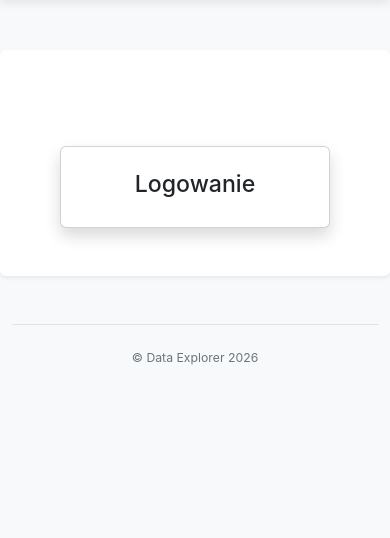
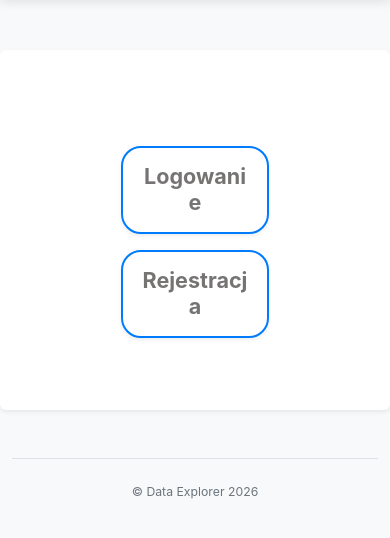
Before and after one commit to karolkamuda89-ux/Projekt, a Django app: page /login/ in a window 390 px wide. Shown: the part 56-594 px from the top of the page. Run offline with Django 5.2, Linux system fonts and the light colour scheme.

Commit message:
adding login logic

```diff
--- a/datasets/templates/registration/login.html
+++ b/datasets/templates/registration/login.html
@@ -2,16 +2,77 @@
 
 {%block content%}
     <div class="container mt-5">
-        <div class="row justify-content-center">
-            <div class="col-md-4">
-                <div class="card shadow p-4">
-                    <h3 class="text-center mb-1">Logowanie</h3>
+    <div class="row justify-content-center">
+        <div class="col-md-6">
 
+            <div class="row mb-4 row justify-content-center">
+                <div class="col-7 mb-3">
+                    <div class="card shadow-sm p-3 text-center" id = "logowanie" onclick="pokazFormularz('login')">
+                        <h4 class="mb-0">Logowanie</h4>
+                    </div>
                 </div>
 
+                <div class="col-7">
+                    <div class="card shadow-sm p-3 text-center" id = "rejstracja" onclick="pokazFormularz('register')">
+                        <h4 class="mb-0">Rejestracja</h4>
+                    </div>
+                </div>
             </div>
 
-        </div>
+            <div id="form-container">
 
+                <div class="card shadow p-4" id="login-form" style="display: none;">
+                    <h3 class="text-center mb-4">Zaloguj się</h3>
+                    <form method="post">
+                        {% csrf_token %}
+                        <div class="mb-3">
+                            <label class="form-label">Login</label>
+                            <input type="text" name="username" class="form-control" required>
+                        </div>
+                        <div class="mb-3">
+                            <label class="form-label">Hasło</label>
+                            <input type="password" name="password" class="form-control" required>
+                        </div>
+                        <button type="submit" class="btn btn-primary w-100">Wejdź</button>
+                    </form>
+                </div>
+
+                <div class="card shadow p-4" id="register-form" style="display: none;">
+                    <h3 class="text-center mb-4">Stwórz konto</h3>
+                    <form method="post" action="{% url 'register' %}">
+                        {% csrf_token %}
+                        <div class="mb-3">
+                            <label class="form-label">Login</label>
+                            <input type="login" name="username" class="form-control" required>
+                        </div>
+                        <div class="mb-3">
+                            <label class="form-label">Hasło</label>
+                            <input type="haslo" name="password" class="form-control" required>
+                        </div>
+                        <div class="mb-3">
+                            <label class="form-label">E-mail</label>
+                            <input type="email" name="email" class="form-control" required>
+                        </div>
+                        <button type="submit" class="btn btn-primary w-100">Zarejestruj</button>
+                    </form>
+                </div>
+
+            </div> </div>
     </div>
+</div>
+    <script>
+        function pokazFormularz(typ) {
+            document.getElementById('login-form').style.display = 'none';
+            document.getElementById('register-form').style.display = 'none';
+
+            if (typ === 'login'){
+                document.getElementById('login-form').style.display = 'block';
+                document.getElementById('logowanie').style.display = 'none';
+            } else if (typ ==='register'){
+                document.getElementById('register-form').style.display = "block";
+                document.getElementById('rejstracja').style.display = 'none';
+            }
+            }
+
+</script>
 {%endblock%}
--- a/datasets/urls.py
+++ b/datasets/urls.py
@@ -11,4 +11,5 @@ urlpatterns = [
     path('list/', views.file_list, name='list'),
     path('detail/<int:dataset_id>/', views.dataset_detail, name='dataset_detail'),
     path('login/', auth_views.LoginView.as_view(template_name="registration/login.html"), name='login'),
+    path('register/', views.register, name='register'),
 ]
--- a/static/css/main.css
+++ b/static/css/main.css
@@ -29,3 +29,43 @@ footer {
     color: #64748b;
     font-size: 0.875rem;
 }
+/* Wspólne style dla obu kafli */
+#logowanie, #rejstracja {
+    background-color: #ffffff !important;
+    border: 2px solid #007bff;
+    border-radius: 20px;
+    color: #767373;
+    padding: 25px;
+    transition: all 0.4s cubic-bezier(0.175, 0.885, 0.32, 1.275);
+    cursor: pointer;
+    display: block;
+    text-decoration: none;
+}
+
+/* Tekst wewnątrz */
+#logowanie h4, #rejstracja h4 {
+    font-weight: 700;
+    margin: 0;
+}
+
+/* --- EFEKTY HOVER --- */
+
+#logowanie:hover {
+    background-color: #007bff !important;
+    color: #ffffff !important;
+    transform: translateY(-8px) scale(1.02);
+    box-shadow: 0 15px 30px rgba(0, 123, 255, 0.3);
+}
+
+#rejstracja:hover {
+    background-color: #0056b3 !important;
+    color: #ffffff !important;
+    transform: translateY(-8px) scale(1.02);
+    box-shadow: 0 15px 30px rgba(0, 86, 179, 0.3);
+    border-color: #004085;
+}
+
+/* Efekt kliknięcia */
+#logowanie:active, #rejstracja:active {
+    transform: translateY(-2px) scale(0.98);
+}
```
Also changed, not shown: datasets/views.py (+21 -0 lines), db.sqlite3.
